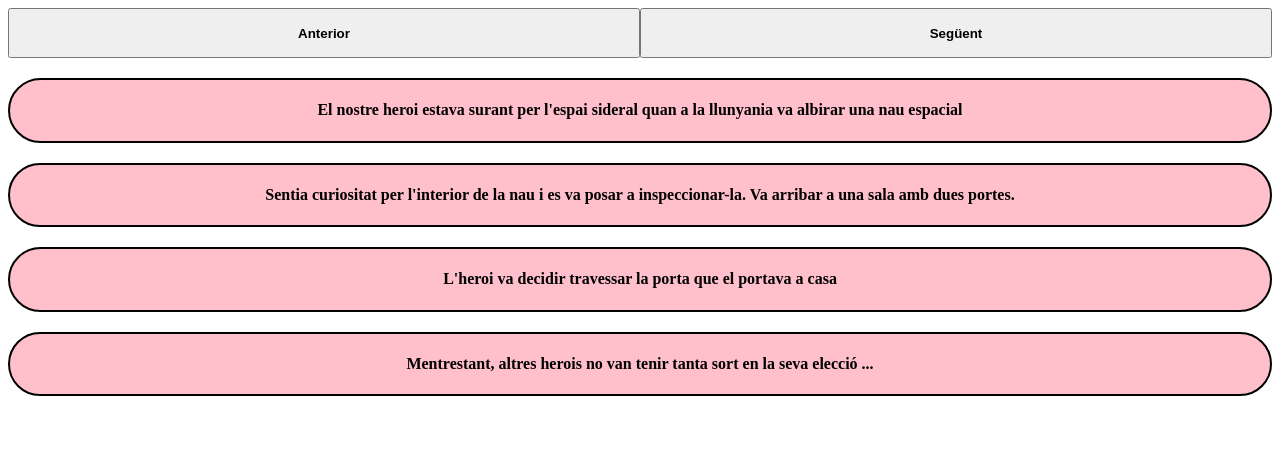
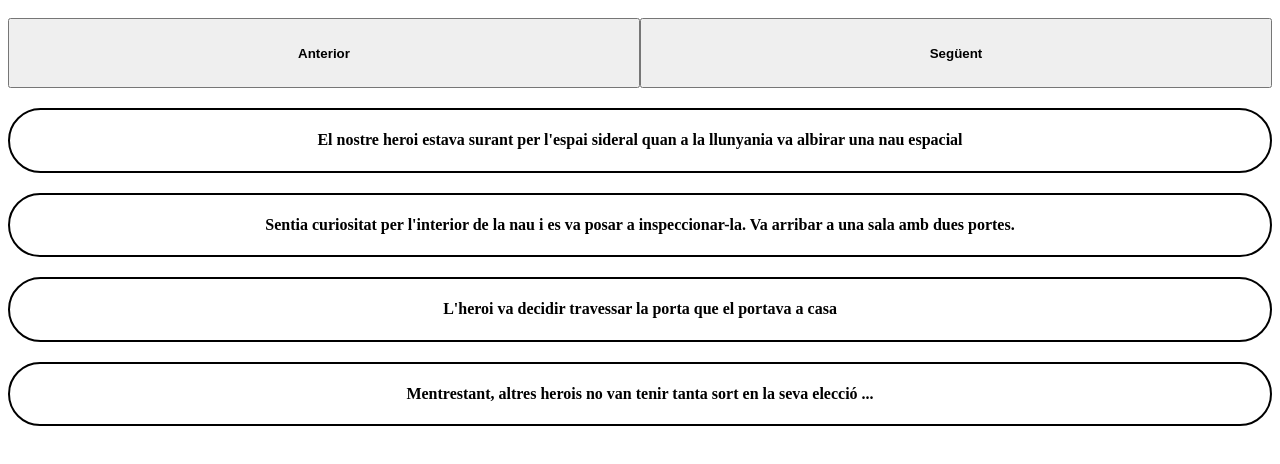
Before and after one commit to Xavi-BCN/SPRINT6, a React (Vite) app: page / in a window 1280 px wide. Shown: the top 464 px of the page. Built offline with nearby package versions, Linux system fonts and the light colour scheme.

Commit message:
Continuos Exercise 4

```diff
--- /dev/null
+++ b/src/components/Button.jsx
@@ -0,0 +1,14 @@
+import '../styles/Button.css'
+
+function Button(props){
+
+  return(
+    <button
+      onClick={props.manejarClick}>
+      {props.children}
+    </button>
+  );
+
+}
+
+export default Button;
--- a/src/components/escena/Escena.jsx
+++ b/src/components/escena/Escena.jsx
@@ -1,4 +1,5 @@
-import {StylBorder} from './stylEscena';
+import {StylBorder} from './stylEscenaNormal';
+import {StylPink} from './stylEscenaPink';
 
 export const Escena = (props) => {
 
--- /dev/null
+++ b/src/components/escena/stylEscenaNormal.js
@@ -0,0 +1,10 @@
+import StylEscenaNormal from 'styled-components';
+
+export const StylBorder = StylEscenaNormal.div`
+
+    margin-top: 20px;
+    text-align: center;
+    border: 2px solid black;
+    border-radius: 60px;
+
+`;
--- a/src/components/escena/stylEscena.js
+++ b/src/components/escena/stylEscenaPink.js
@@ -1,10 +1,11 @@
-import StylEscena from 'styled-components';
+import StylEscenaPink from 'styled-components';
 
-export const StylBorder = StylEscena.div`
+export const StylPink = StylEscenaPink.div`
 
     margin-top: 20px;
     text-align: center;
     border: 2px solid black;
     border-radius: 60px;
     background-color: pink;
+
 `;
--- a/src/main.jsx
+++ b/src/main.jsx
@@ -4,25 +4,37 @@ import { useState , useEffect } from 'react';
 import { Escena } from './components/escena/Escena'
 import ReactDOM from 'react-dom/client';
 import { Phrases } from './phrases'
-import { StylBotoAnt, StylBotoSeg  } from './components/styledbutton'
+import Button from './components/Button'
+
 
 const App = () => {
-  const [positionMark, setPositionMark] = useState(0)
+  const [position, setPosition] = useState(0)
 
   const movePrevius = () => {
-    setPositionMark(0);
-
-
+    if(position > -1){
+      setPosition(position - 1);
+    }else{
+      alert('Ja estàs al principi');
+    }
   };
 
-  useEffect(()=>{
+  const moveNext = () => {
+    if(position < 4){
+      setPosition(position + 1);
+      <Escena />
 
-  });
+    }else{
+      alert('Ja estàs al final');
+    }
+  };
+
 
   return (
         <>
-          <StylBotoAnt onClick={()=>movePrevius()}>Anterior</StylBotoAnt>
-          <StylBotoSeg>Següent</StylBotoSeg>
+          <Button
+          manejarClick={movePrevius}>Anterior</Button>
+          <Button
+          manejarClick={moveNext}>Següent</Button>
           {Phrases.map((item,i) => (
             <Escena key={i} showText = {item.text}/>
           ))}
--- /dev/null
+++ b/src/styles/Button.css
@@ -0,0 +1,14 @@
+button{
+    padding: 20px;
+    font-weight: 700;
+    width: 50%;
+    height: 70px;
+    margin-top: 10px;
+    text-align: center;
+    cursor: pointer;
+    display: inline
+}
+button:hover{
+    background-color: cornflowerblue;
+    color: white;
+}
```
